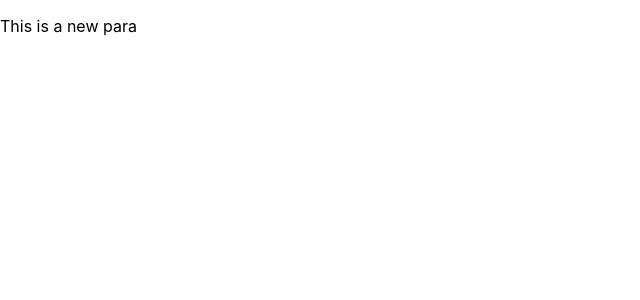
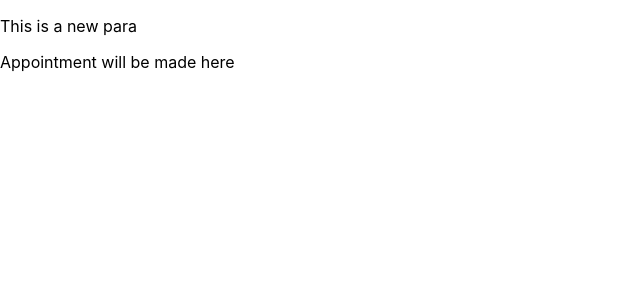
Before and after one commit to thecreatorzx/Wecureall, a React (Create React App) app: page / in a window 1280 px wide. Shown: the top 300 px of the page, without its empty margins (0-640 px from the left). Built offline with nearby package versions, Linux system fonts and the light colour scheme.

Commit message:
made some changes

```diff
--- a/Components/Appoint.js
+++ b/Components/Appoint.js
@@ -3,6 +3,7 @@ import React from "react";
 const Appoint = () => {
   return (
     <>
+    <p>Appointment will be made here</p>
       {/* You only need to work in between the <> and </> tags for your html part
   and make your own css same as component name and import it in your component..  */}
     </>
```
